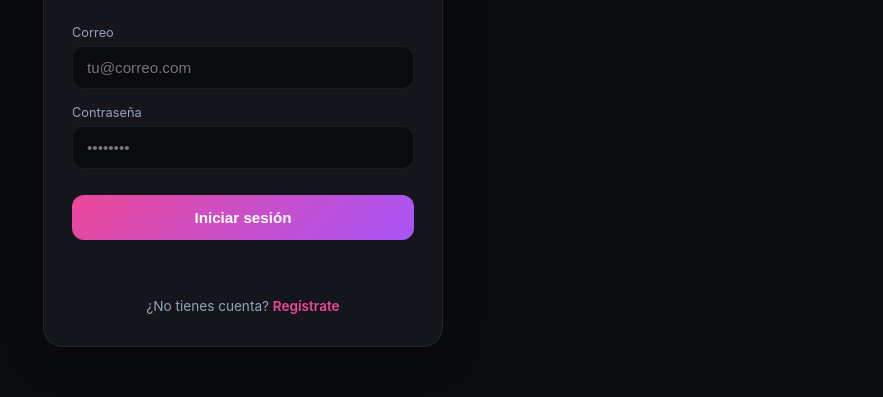
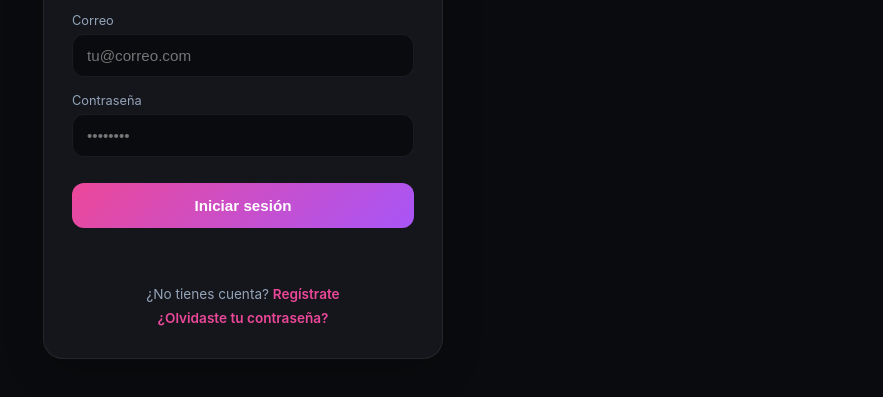
Before and after one commit to amilcargit1/familybot-md-api, a website: page public/login.html in a window 1280 px wide. Shown: the part 269-666 px from the top of the page, without its empty margins (397-1280 px from the left). Drawn offline with Linux system fonts and the light colour scheme.

Commit message:
Actualizar login.html

```diff
--- a/public/login.html
+++ b/public/login.html
@@ -143,6 +143,7 @@
         </form>
 
         <div class="footer-link">¿No tienes cuenta? <a href="/register">Regístrate</a></div>
+        <div class="footer-link" style="margin-top:8px"><a href="/forgot-password">¿Olvidaste tu contraseña?</a></div>
     </div>
 
     <script>
```
